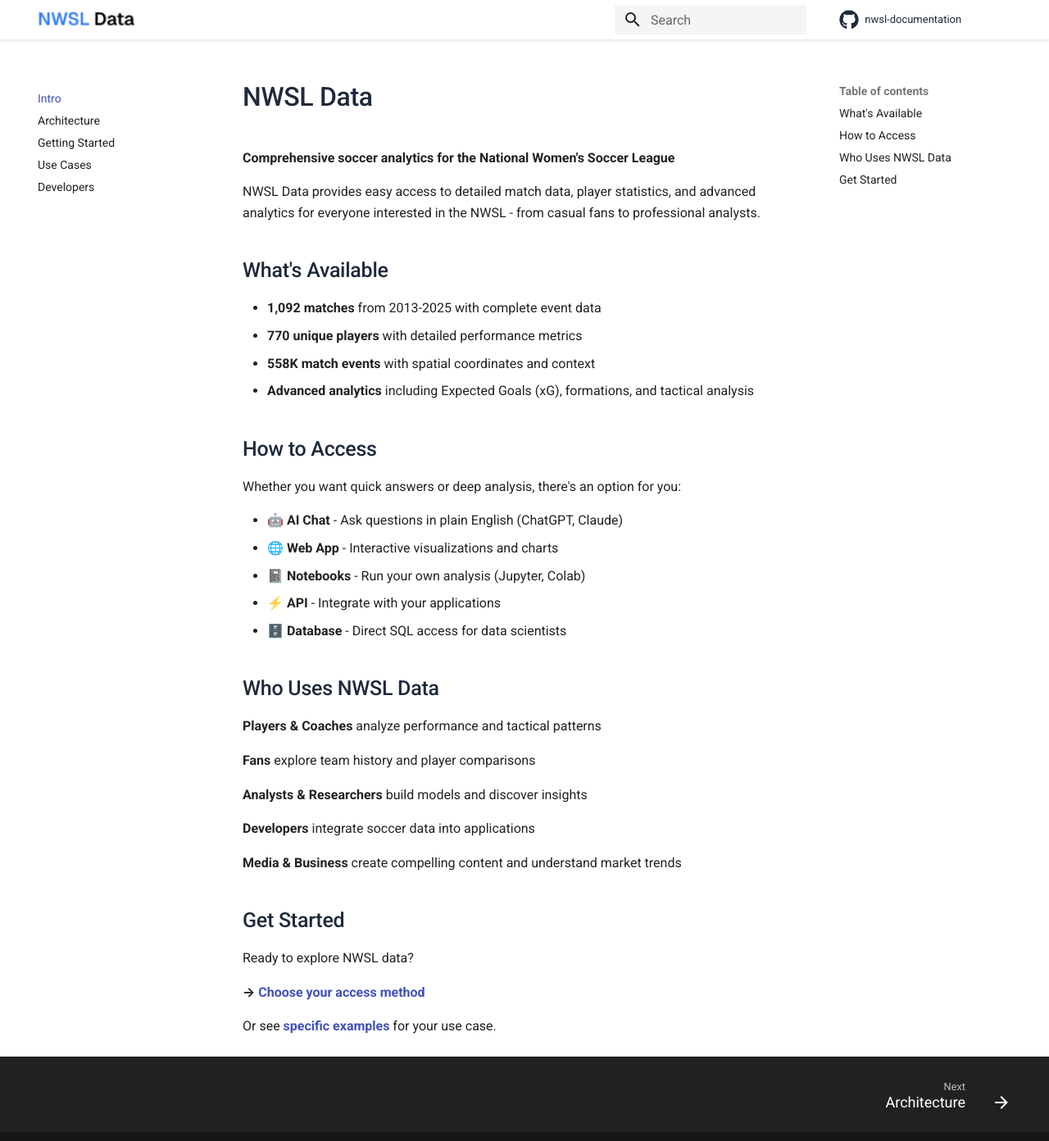
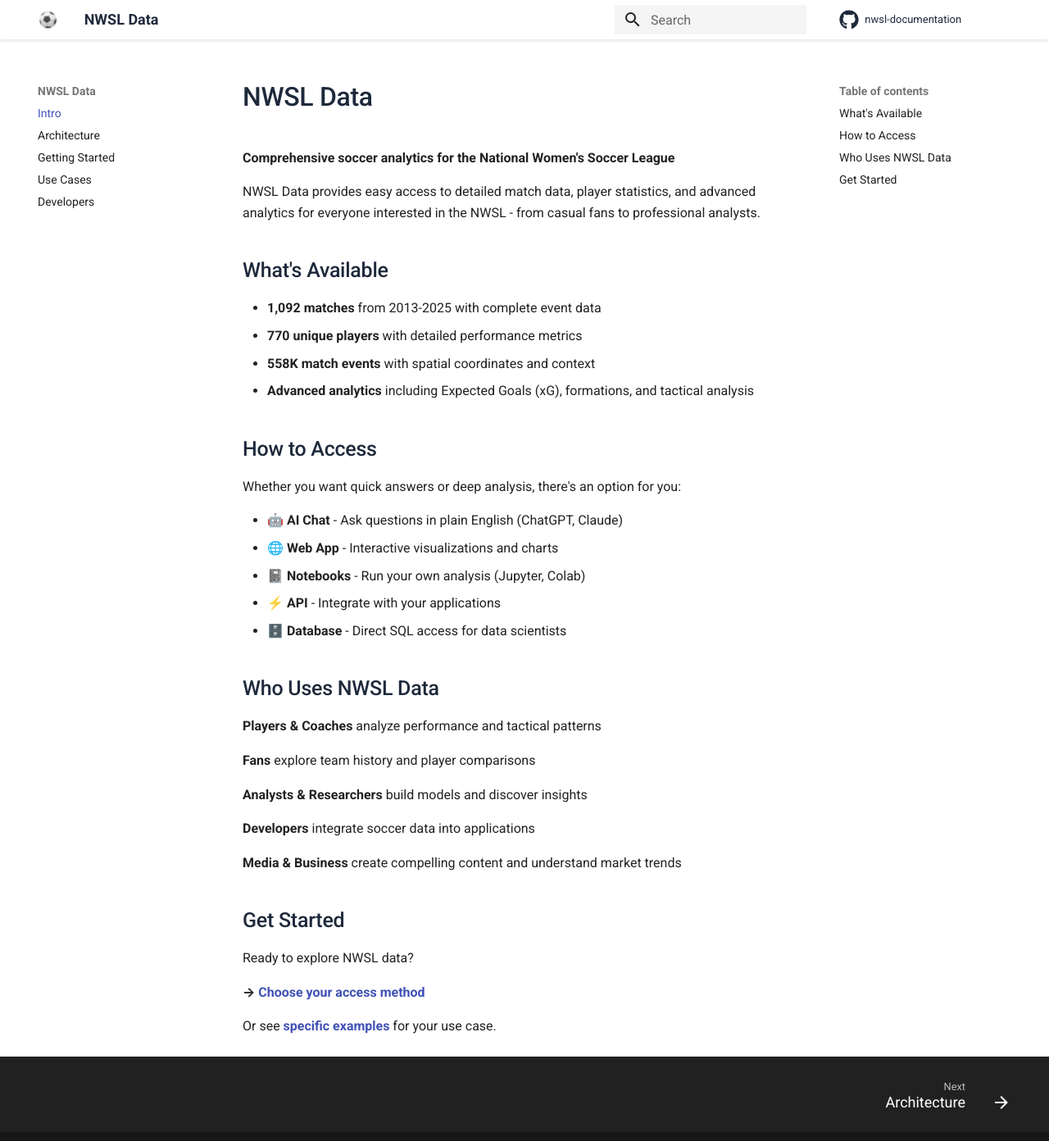
Before and after one commit to tom-mcmillan/nwsl-documentation, an MkDocs documentation site: the page built from docs/index.md, in a window 1280 px wide and 1400 px high. Shown: the top 1392 px of the window at 82% size. Built offline with MkDocs 1.6.1 and Material for MkDocs 9.7.7, drawn with Linux system fonts in a browser that asks for light colours; comment, search, counter and statistics services are not loaded.

Commit message:
Implement responsive header with logo and persistent site title
- Add new soccer ball logo (nwsl-logo-soccerball.png)
- Set site_name to "NWSL Data" for persistent text title
- Add responsive CSS to hide logo on mobile/narrow screens
- Ensure site title remains visible at all screen sizes
- Logo shows on desktop, disappears on mobile for clean UX

🤖 Generated with [Claude Code](https://claude.ai/code)

Co-Authored-By: Claude <noreply@anthropic.com>

```diff
--- a/docs/stylesheets/extra.css
+++ b/docs/stylesheets/extra.css
@@ -43,6 +43,18 @@
   color: var(--nwsl-dark);
 }
 
+/* Logo responsive behavior - hide on mobile/narrow screens */
+@media screen and (max-width: 76.1875em) {
+  .md-header__button + .md-header__topic .md-header__title--active .md-logo {
+    display: none;
+  }
+}
+
+/* Ensure site title remains visible on all screen sizes */
+.md-header__title {
+  opacity: 1 !important;
+}
+
 /* Heading typography hierarchy - matches OpenAI style exactly */
 .md-typeset h1,
 .md-typeset h2,
--- a/mkdocs.yml
+++ b/mkdocs.yml
@@ -1,4 +1,4 @@
-site_name: ""
+site_name: "NWSL Data"
 site_url: https://research.nwsldata.com
 site_description: Advanced data analysis and predictive modeling for the National Women's Soccer League
 site_author: NWSL Data
@@ -34,7 +34,7 @@ theme:
     - content.tabs.link
   icon:
     repo: fontawesome/brands/github
-  logo: NWSL-logo-web.png
+  logo: nwsl-logo-soccerball.png
   favicon: https://nwsldata.com/favicon.ico
 
 plugins:
```
Also changed, not shown: docs/nwsl-logo-soccerball.png (added).
